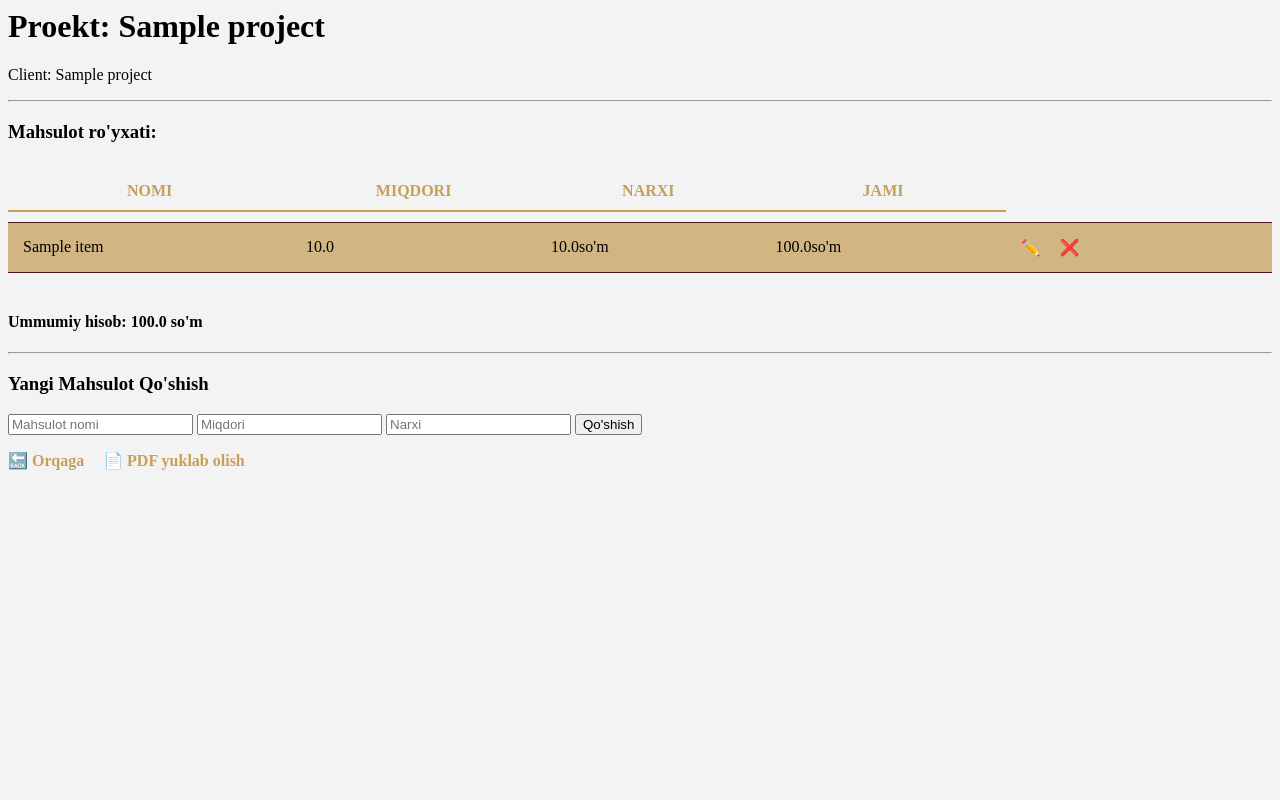
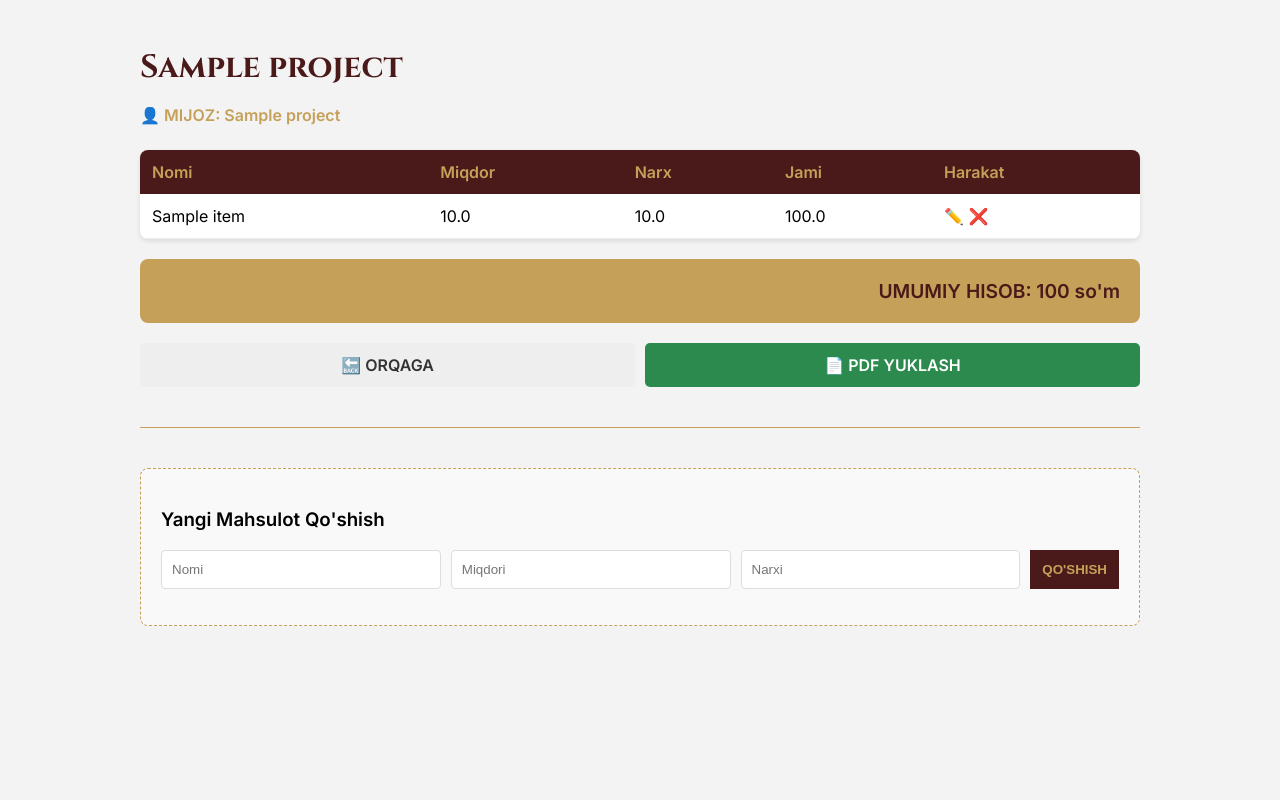
Before and after one commit to thepyxelate/master_list, a Flask app: page /project/1 in a window 1280 px wide. Run offline with Flask 3, Linux system fonts and the light colour scheme; a user stored in the database is signed in; tables that the repository leaves empty hold one stand-in row (values such as "Sample post").

Commit message:
CSS mobile UI + optimization no peshtaresh svoy bud

```diff
--- a/static/css/main.css
+++ b/static/css/main.css
@@ -1,13 +1,18 @@
+/* Google Fonts'dan shriftni ulab olamiz */
+@import url('https://fonts.googleapis.com/css2?family=Cinzel:wght@400;700&family=Inter:wght@400;600&display=swap');
+
 body {
     background-color: rgb(243, 243, 243);
+    font-family: 'Inter', sans-serif;
+    margin: 0;
+    padding: 15px;
 }
+
 a {
     text-decoration: none;
     font-weight: bold;
     color: #c5a059;
-    text-transform: italic;
     transition: 0.3s;
-    margin-right: 15px;
 }
 
 a:hover {
@@ -15,25 +20,42 @@ a:hover {
     text-shadow: 0 0 10px #aa59c5;
 }
 
-
-table {
-    width: 100%;
-    border-collapse: separate;
-    border-spacing: 0 10px;
-    margin-bottom: 30px;
+/* Loyihalar ro'yxati konteyneri */
+.projects-container {
+    display: flex;
+    flex-direction: column; /* Telefonda ustma-ust */
+    gap: 15px;
+    margin-top: 20px;
 }
 
-th {
-    font-family: 'Cinzel', serif;
-    color: #c5a059;
-    text-transform: uppercase;
-    border-bottom: 2px solid #c5a059;
-    padding: 10px;
+/* Har bir loyiha kartasi (Jadval o'rniga) */
+.project-card {
+    background: #c59f59b8;
+    padding: 20px;
+    border-top: 1px solid #4a1a1a;
+    border-bottom: 1px solid #4a1a1a;
+    border-radius: 8px; /* Biroz yumshatish */
+    display: flex;
+    justify-content: space-between;
+    align-items: center;
+    transition: transform 0.2s;
 }
 
-td {
-    background: #c59f59b8;
-    padding: 15px;
-    border-top: 1px solid #4a1a1a;
-    border-bottom: 1px solid #4a1a1a;
+.project-card:hover {
+    transform: scale(1.02);
 }
+
+.project-name {
+    font-family: 'Cinzel', serif;
+    font-size: 1.1rem;
+    color: #4a1a1a;
+    text-transform: uppercase;
+}
+
+/* Kompyuter ekranlari uchun (Katta ekranlar) */
+@media (min-width: 768px) {
+    .projects-container {
+        display: grid;
+        grid-template-columns: repeat(auto-fill, minmax(300px, 1fr)); /* Yonma-yon chiqish */
+    }
+}
--- a/templates/project_detail.html
+++ b/templates/project_detail.html
@@ -1,69 +1,95 @@
 {% extends 'base.html' %}
 
 {% block body %}
-    <h1>Proekt: {{ project.name }}</h1>
-    <p>Client: {{ project.client_name }}</p>
-    <hr>
+<div class="detail-container">
+    <h1 style="font-family: 'Cinzel', serif; color: #4a1a1a; margin-bottom: 5px;">{{ project.name }}</h1>
+    <p style="color: #c5a059; font-weight: bold; margin-bottom: 25px;">👤 MIJOZ: {{ project.client_name }}</p>
 
-    <h3>Mahsulot ro'yxati:</h3>
-    <table>
+    <div class="table-wrapper">
+        <table class="samurai-table">
             <thead>
                 <tr>
                     <th>Nomi</th>
-                <th>Miqdori</th>
-                <th>Narxi</th>
+                    <th>Miqdor</th>
+                    <th>Narx</th>
                     <th>Jami</th>
+                    <th>Harakat</th>
                 </tr>
             </thead>
             <tbody>
                 {% for item in project.items %}
                 <tr>
-                <td>{{ item.name }}</td>
-                <td>{{ item.quantity }}</td>
-                <td>{{ item.unit_price }}so'm</td>
-                <td>{{ item.total() }}so'm</td>
-                <td>
-
-
-                <a href="{{ url_for('edit_item', item_id = item.id) }}">✏️</a>
-                <a href="{{ url_for('delete_item', item_id = item.id) }}"
-                onclick="return confirm('Rostdan ham ochirmoqchimisiz?')">
-                ❌
-            </a>
+                    <td data-label="Nomi">{{ item.name }}</td>
+                    <td data-label="Miqdori">{{ item.quantity }}</td>
+                    <td data-label="Narxi">{{ item.unit_price }}</td>
+                    <td data-label="Jami">{{ item.total() }}</td>
+                    <td data-label="Harakat">
+                        <a href="{{ url_for('edit_item', item_id=item.id) }}">✏️</a>
+                        <a href="{{ url_for('delete_item', item_id=item.id) }}" onclick="return confirm('Ochirilsinmi?')">❌</a>
                     </td>
                 </tr>
-
-
                 {% else %}
                 <tr>
-                <td> Hozircha Mahsulot Qo'shilmagan</td>
+                    <td colspan="5" style="text-align: center; font-style: italic;">Hozircha mahsulot yo'q</td>
                 </tr>
-
                 {% endfor %}
-
             </tbody>
         </table>
+    </div>
 
-    <h4>Ummumiy hisob: {{ project.total_price() }} so'm</h4>
+    <div class="total-bar">
+        UMUMIY HISOB: {{ "{:,.0f}".format(project.total_price()) }} so'm
+    </div>
 
-    <hr>
+    <div class="action-buttons">
+        <a href="{{ url_for('home') }}" class="btn-secondary">🔙 ORQAGA</a>
+        <a href="{{ url_for('export_pdf', project_id=project.id) }}" target="_blank" class="btn-pdf">📄 PDF YUKLASH</a>
+    </div>
 
+    <hr style="margin: 40px 0; border: 0; border-top: 1px solid #c5a059;">
+
+    <div class="add-item-box">
         <h3>Yangi Mahsulot Qo'shish</h3>
-    <form action="{{ url_for('add_item', project_id=project.id) }}" method="POST">
-        <input type="text" name="name" placeholder="Mahsulot nomi" required>
-        <input type="number" step="0.01" name="quantity" placeholder="Miqdori" required >
-        <input type="number" step="0.01" name="unit_price" placeholder="Narxi" required >
-        <button type="submit">Qo'shish</button>
+        <form action="{{ url_for('add_item', project_id=project.id) }}" method="POST" class="inline-form">
+            <input type="text" name="name" placeholder="Nomi" required>
+            <input type="number" step="0.01" name="quantity" placeholder="Miqdori" required>
+            <input type="number" step="0.01" name="unit_price" placeholder="Narxi" required>
+            <button type="submit">QO'SHISH</button>
         </form>
+    </div>
+</div>
 
+<style>
+    .detail-container { max-width: 1000px; margin: 0 auto; padding: 10px; }
 
-     <a href="{{ url_for('home') }}">🔙 Orqaga</a>
+    /* Mobil uchun jadvalni suriladigan qilish */
+    .table-wrapper { overflow-x: auto; background: white; border-radius: 8px; box-shadow: 0 2px 5px rgba(0,0,0,0.1); }
+    .samurai-table { width: 100%; border-collapse: collapse; min-width: 500px; }
+    .samurai-table th { background: #4a1a1a; color: #c5a059; padding: 12px; text-align: left; }
+    .samurai-table td { padding: 12px; border-bottom: 1px solid #eee; }
 
-    <a href="{{ url_for('export_pdf', project_id=project.id) }}" target="_blank">
-        📄 PDF yuklab olish
-    </a>
+    .total-bar {
+        background: #c5a059; color: #4a1a1a; padding: 20px;
+        text-align: right; font-size: 1.2rem; font-weight: bold;
+        margin-top: 20px; border-radius: 8px;
+    }
 
+    .action-buttons { display: flex; gap: 10px; margin-top: 20px; }
+    .btn-secondary, .btn-pdf {
+        flex: 1; text-align: center; padding: 12px; border-radius: 5px;
+        text-decoration: none; font-weight: bold;
+    }
+    .btn-secondary { background: #eee; color: #333; }
+    .btn-pdf { background: #2d8a4e; color: white; }
 
+    .add-item-box { background: #f9f9f9; padding: 20px; border-radius: 8px; border: 1px dashed #c5a059; }
+    .inline-form { display: flex; flex-direction: column; gap: 10px; }
+    .inline-form input { padding: 10px; border: 1px solid #ddd; border-radius: 4px; }
+    .inline-form button { background: #4a1a1a; color: #c5a059; border: none; padding: 12px; cursor: pointer; font-weight: bold; }
 
-
+    @media (min-width: 768px) {
+        .inline-form { flex-direction: row; }
+        .inline-form input { flex: 1; }
+    }
+</style>
 {% endblock %}
```
Also changed, not shown: templates/add_project.html (+35 -6 lines), templates/index.html (+89 -15 lines). Lines whose indentation alone changed are shown as unchanged.
